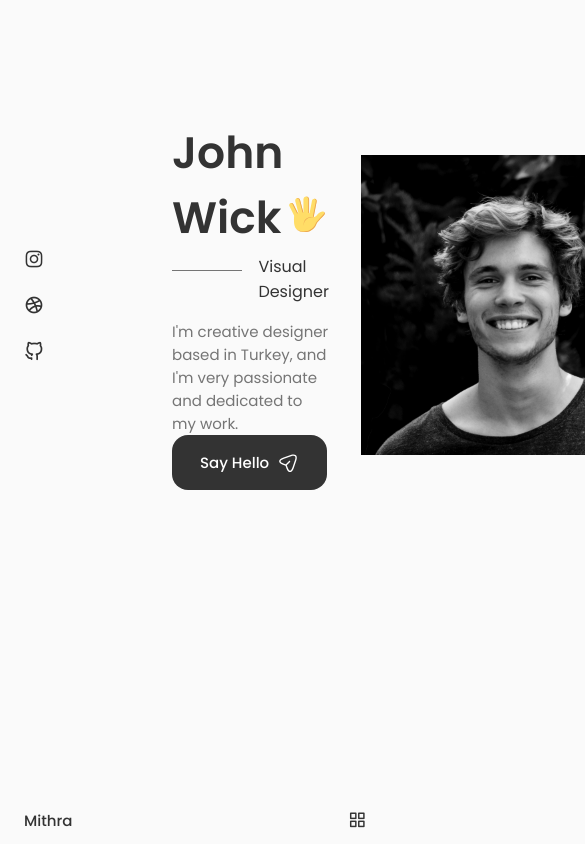
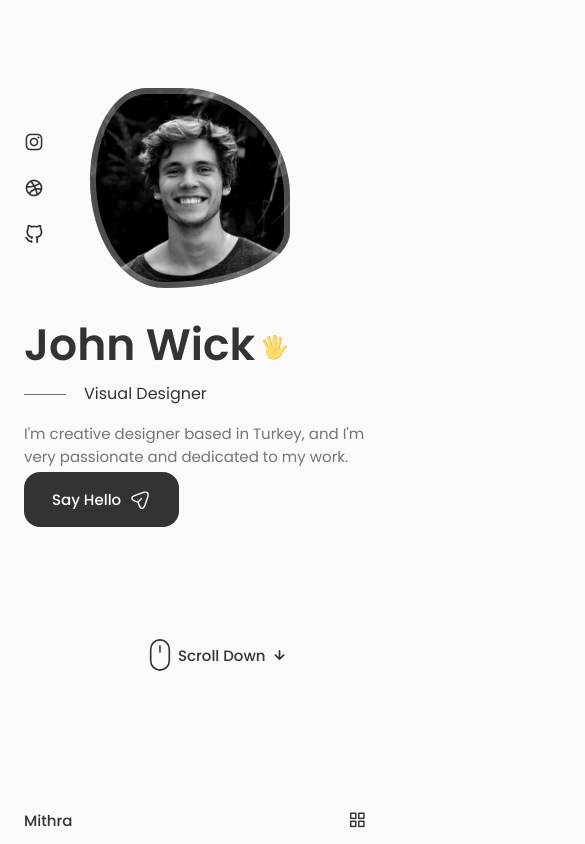
Before and after one commit to Mithra-py/react-workshop, a React (Create React App) app in the folder portfolio-website/: page / in a window 390 px wide. Shown: the top 844 px of the page, 585 px wide, since content can reach past the window. Built offline with nearby package versions, Linux system fonts and the light colour scheme.

Commit message:
home done

```diff
--- a/portfolio-website/src/components/home/Home.jsx
+++ b/portfolio-website/src/components/home/Home.jsx
@@ -1,6 +1,7 @@
 import React from 'react';
 import Data from './Data';
 import "./home.css";
+import ScrollDown from './ScrollDown';
 import Social from './Social';
 
 const Home = () => {
@@ -14,6 +15,7 @@
 
                     <Data/>
                 </div>
+                <ScrollDown/>
             </div>
         </section>
     )
--- /dev/null
+++ b/portfolio-website/src/components/home/ScrollDown.jsx
@@ -0,0 +1,51 @@
+import React from 'react'
+
+const ScrollDown = () => {
+    return (
+        <div className="home__scroll">
+            <a href="#about" className="home__scroll-button button--flex">
+                <svg
+                    width="32px"
+                    height="32px"
+                    class="home__scroll-mouse"
+                    viewBox="0 0 247 390"
+                    version="1.1"
+                    xmlns="http://www.w3.org/2000/svg"
+                    xmlnsXlink="http://www.w3.org/1999/xlink"
+                    style={{
+                        fillRule: "evenodd",
+                        clipRule: "evenodd",
+                        strokeLinecap: "round",
+                        strokeLinejoin: "round",
+                        strokeMiterlimit: "1.5",
+                    }}
+                >
+                    <path
+                        class="wheel"
+                        d="M123.359,79.775l0,72.843"
+                        style={{
+                            fill: "none",
+                            stroke: "var(--title-color)",
+                            strokeWidth: "20px",
+                        }}
+                    ></path>
+                    <path
+                        id="mouse"
+                        d="M236.717,123.359c0,-62.565 -50.794,-113.359 -113.358,-113.359c-62.565,0 -113.359,50.794 -113.359,113.359l0,143.237c0,62.565 50.794,113.359 113.359,113.359c62.564,0 113.358,-50.794 113.358,-113.359l0,-143.237Z"
+                        style={{
+                            fill: "none",
+                            stroke: "var(--title-color)",
+                            strokeWidth: "20px",
+                        }}
+
+
+                    ></path>
+                </svg>
+                <span className="home__scroll-name">Scroll Down</span>
+                <i className="uil uil-arrow-down home__scroll-arrow"></i>
+            </a>
+        </div >
+    )
+}
+
+export default ScrollDown
--- a/portfolio-website/src/components/home/home.css
+++ b/portfolio-website/src/components/home/home.css
@@ -1,3 +1,7 @@
+.home__container{
+    row-gap: 7rem;
+}
+
 .home__content {
     grid-template-columns: 116px repeat(2, 1fr);
     padding-top: 5.5rem;
@@ -49,14 +53,140 @@
     top: 1rem;
 }
 
+.home__description{
+    max-width: 400px;
+    margin-bottom: var(--mb-3);
+}
+
 .home__img {
     background: url(../../assets/profile.jpg);
     background-repeat: no-repeat;
     background-position: center;
     background-size: cover;
-    box-shadow: inset 0 0 0 px rgb(255, 255, 255/ 30%);
+    box-shadow: inset 0 0 0 9px rgb(255 255 255/ 30%);
     order: 1;
     justify-self: center;
     width: 300px;
     height: 300px;
+    animation: profile__animate 8s ease-in-out infinite 1s;
 }
+
+@keyframes profile__animate{
+    0%{
+        border-radius: 60% 40% 30% 70%/ 60% 30% 70% 40%;
+    }
+    50%{
+        border-radius: 30% 60% 70% 40%/ 50% 60% 30% 60%;
+    }
+    100%{
+        border-radius: 60% 40% 30% 70%/ 60% 30% 70% 40%;
+    }
+}
+
+.home__scroll{
+    margin-left: 9.25rem;
+}
+
+.wheel{
+    animation: scroll 2s ease infinite;
+}
+
+@keyframes scroll{
+    0% {
+        transform: translateY(0);
+    }
+    30% {
+        transform: translateY(3.75rem);
+    }
+}
+
+.home__scroll-name{
+    color: var(--title-color);
+    font-weight: var(--font-medium);
+    margin-right: var(--mb-0-25);
+    margin-left: 2px;
+}
+
+.home__scroll-arrow{
+    font-size: 1.25rem;
+    color: var(--title-color);
+}
+
+@media screen and (max-width: 992px) {
+    .home__content{
+        grid-template-columns: 100px repeat(2 1fr);
+        column-gap: 1.25rem;
+    }
+
+
+  .home__hand{
+    width: 26px;
+    height: 26px;
+  }
+
+  .home__subtitle{
+    padding-left: 3.75rem;
+    margin-bottom: var(--mb-1);
+  }
+
+  .home__subtitle::before{
+    width: 42px;
+    top: 0.8rem;
+  }
+
+.home__description{
+    max-width: initial;
+    margin-bottom: var(--mb-0-25);
+}
+
+.home__img{
+    width: 250px;
+    height: 250px;
+    box-shadow: inset 0 0 0 9px rgb(255 255 255/ 30%);
+}
+
+.home__scroll{
+    margin-left: 7.5rem;
+}
+
+  }
+  /* For medium devices */
+  @media screen and (max-width: 768px) {
+    .home__content{
+        grid-template-columns: 0.5fr 3fr ;
+        padding-top: 3.5rem;
+    }
+
+    .home__img{
+        order: initial;
+        justify-self: initial;
+    }
+
+    .home__data{
+        grid-column: 1/3;
+    }
+
+    .home__img{
+        box-shadow: inset 0 0 0 6px rgb(255 255 255 / 30%);
+        width: 200px;
+        height: 200px;
+    }
+
+    .home_-scroll{
+        display: none;
+    }
+  }
+
+
+  /* For small devices */
+  @media screen and (max-width: 350px) {
+    .home__img{
+        width: 180px;
+        height: 180px;
+    }
+
+    .home__hand{
+        width: 22px;
+        height: 22px;
+    }
+  }
```
